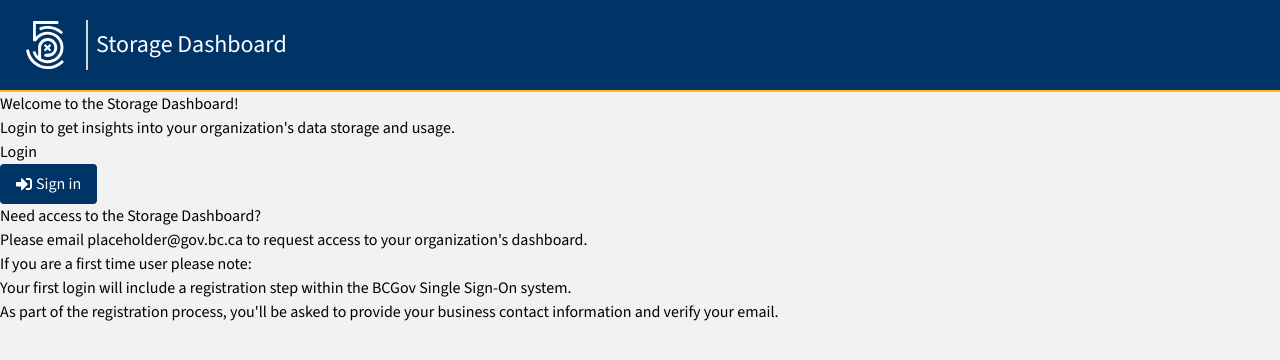
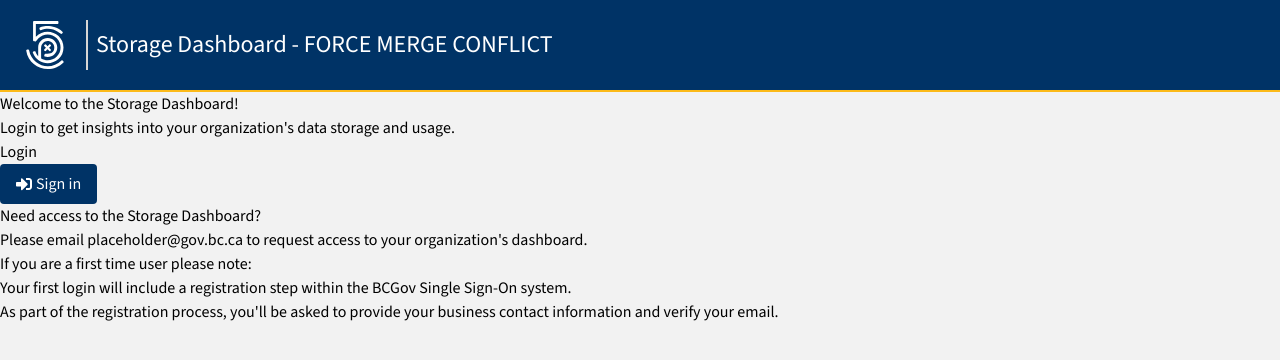
Before and after one commit to bcgov/hsb-dashboard, a Next.js app in the folder src/dashboard/: page /login in a window 1280 px wide. Shown: the top 360 px of the page. Built offline with nearby package versions, Linux system fonts and the light colour scheme; no server answers; what cryptr would draw is missing.

Commit message:
Force merge conflict (#12)

```diff
--- a/src/dashboard/src/components/header/Header.tsx
+++ b/src/dashboard/src/components/header/Header.tsx
@@ -14,7 +14,9 @@ export const Header: React.FC = () => {
     <header className="header">
       <div className="flex-1 flex flex-row gap-4">
         <Fa500Px className="flex-no-shrink fill-current" size="50px" />
-        <div className="border-l-2 p-2 text-2xl font-light">Storage Dashboard</div>
+        <div className="border-l-2 p-2 text-2xl font-light">
+          Storage Dashboard - FORCE MERGE CONFLICT
+        </div>
       </div>
       {!isLogin && <AuthState />}
     </header>
```
